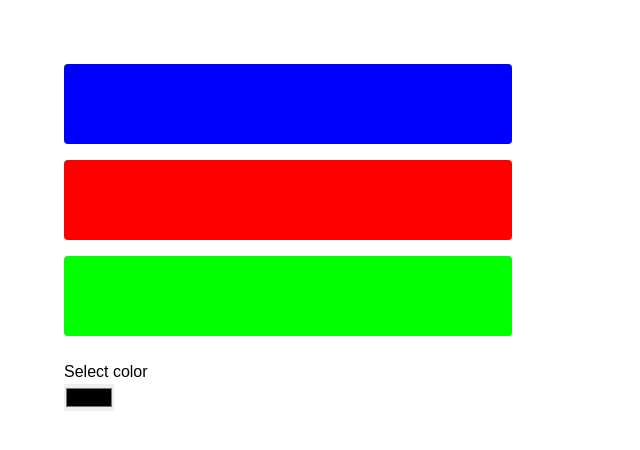
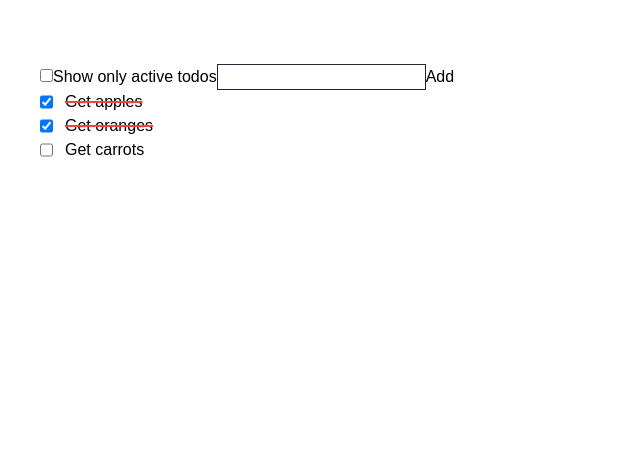
Before and after one commit to ndejoma/react-18-with-yarn, a React (Create React App) app: page / in a window 1280 px wide. Shown: the top 450 px of the page, without its empty margins (0-640 px from the left). Built offline with nearby package versions, Linux system fonts and the light colour scheme.

Commit message:
Completed challenge one

```diff
--- /dev/null
+++ b/src/effects/ChallengeOne.js
@@ -0,0 +1,108 @@
+/** @format */
+
+import React, { useState, useEffect } from 'react';
+// import { initialTodos, createTodo } from './todos.js';
+
+let nextId = 0;
+
+export function createTodo(text, completed = false) {
+	return {
+		id: nextId++,
+		text,
+		completed
+	};
+}
+
+export const initialTodos = [
+	createTodo('Get apples', true),
+	createTodo('Get oranges', true),
+	createTodo('Get carrots')
+];
+
+export default function TodoList() {
+	const [todos, setTodos] = useState(initialTodos);
+	const [showActive, setShowActive] = useState(false);
+
+	// the active todos
+	const activeTodos = todos.filter((todo) => todo.completed !== true);
+	const todosToShow = showActive ? activeTodos : todos;
+	const footer = showActive
+		? `There are ${activeTodos.length} remaining active todos`
+		: null;
+
+	return (
+		<>
+			<label>
+				<input
+					type='checkbox'
+					checked={showActive}
+					onChange={(e) => setShowActive(e.target.checked)}
+				/>
+				Show only active todos
+			</label>
+			<NewTodo
+				onAdd={(newTodo) => {
+					setTodos([...todos, newTodo]);
+				}}
+			/>
+			<ul>
+				{todosToShow.map((todo) => (
+					<div className='flex' key={todo.id}>
+						<input
+							onChange={(e) => {
+								//update the todos
+								setTodos(
+									todos.map((todoEl) => {
+										//transform the completed state
+										if (todoEl.id === todo.id) {
+											return {
+												...todoEl,
+												completed: e.target.checked
+											};
+										}
+										//otherwise return as it is
+										return todoEl;
+									})
+								);
+							}}
+							checked={todo?.completed}
+							type='checkbox'
+							name='Check-todo'
+							id='check-todo'
+						/>
+						<li className='ml-3'>
+							{todo.completed ? (
+								<span className='line-through decoration-red-500 decoration-2'>
+									{todo.text}
+								</span>
+							) : (
+								todo.text
+							)}
+						</li>
+					</div>
+				))}
+			</ul>
+			{footer}
+		</>
+	);
+}
+
+function NewTodo({ onAdd }) {
+	const [text, setText] = useState('');
+
+	function handleAddClick() {
+		setText('');
+		onAdd(createTodo(text));
+	}
+
+	return (
+		<>
+			<input
+				className='border border-gray-800'
+				value={text}
+				onChange={(e) => setText(e.target.value)}
+			/>
+			<button onClick={handleAddClick}>Add</button>
+		</>
+	);
+}
--- a/src/effects/MyEffect.js
+++ b/src/effects/MyEffect.js
@@ -2,6 +2,7 @@
 //@ts-check
 
 import React, { useState, useEffect } from 'react';
+import TodoList from './ChallengeOne';
 import ChatRoom from './ChatRoom';
 import Declare from './Declare';
 import List from './List';
@@ -13,7 +14,9 @@ const MyEffect = () => {
 
 	return (
 		<div className='mt-16'>
-			<List />
+			{/* <List />
+			 */}
+			<TodoList />
 		</div>
 	);
 };
```
